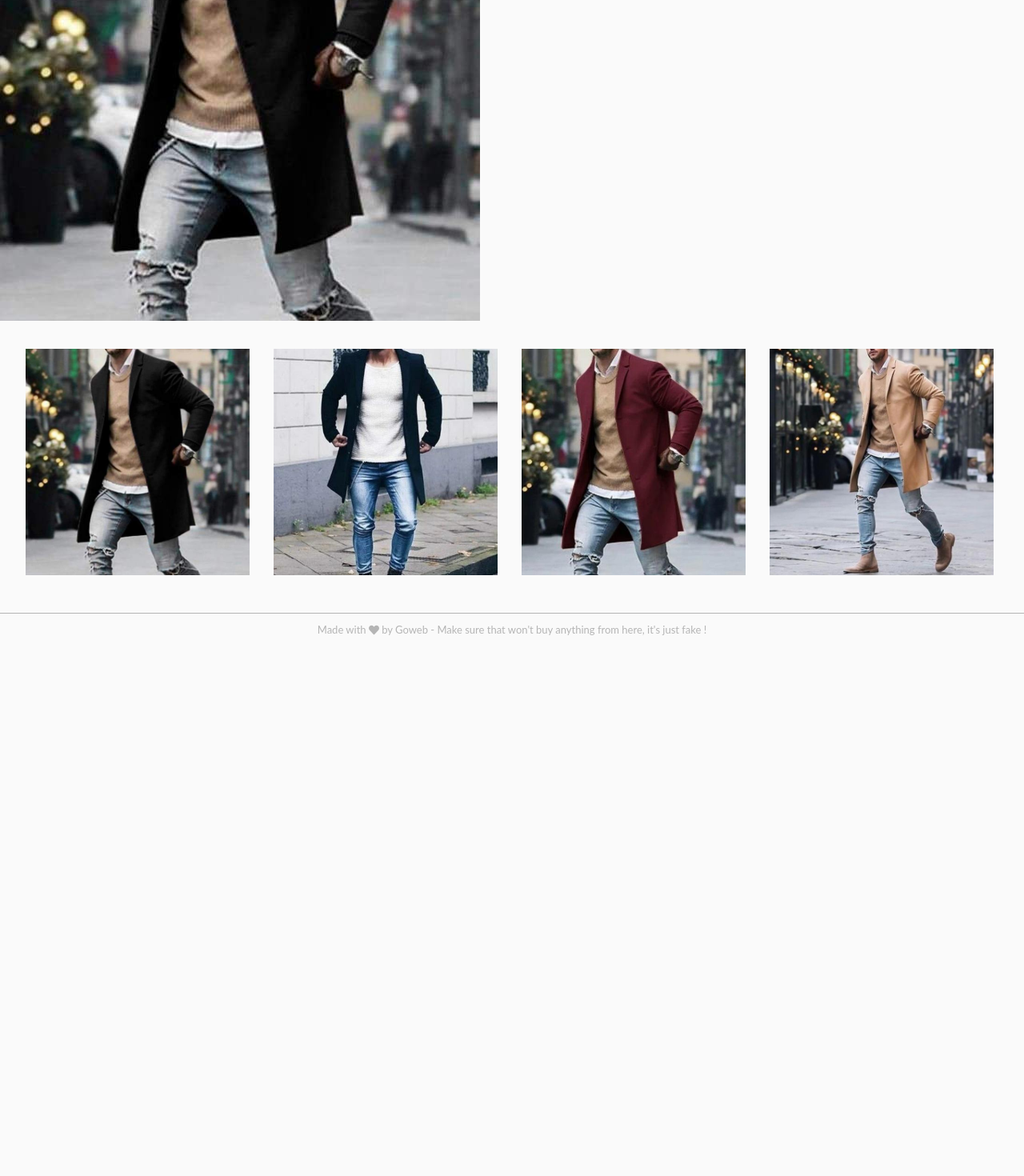
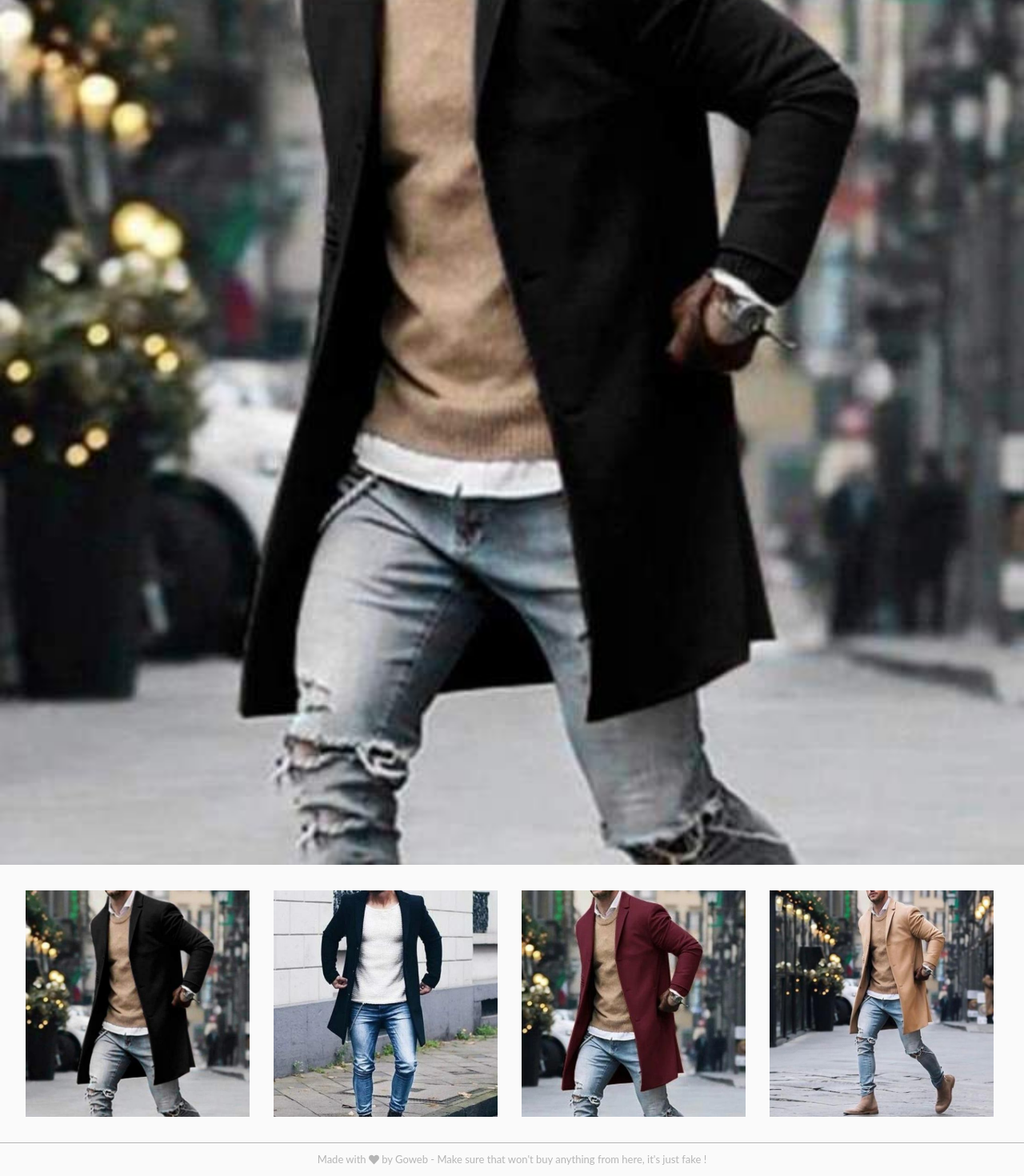
Before and after one commit to Lucasbeneston/goweb_store, a React (Create React App) app: page / in a window 1280 px wide. Shown: the part 287-1757 px from the top of the page at 80% size. Before the commit the page ends 1095 px from the top, so only its background shows below. Built offline with nearby package versions, Linux system fonts and the light colour scheme.

Commit message:
:recycle: Refacto carouselImages :recycle:

```diff
--- /dev/null
+++ b/src/components/organisms/CarouselImages/CarouselImages.jsx
@@ -0,0 +1,33 @@
+import React, { useState } from "react";
+import Items from "../../../data/items";
+
+import "./CarouselImages.scss";
+
+export default function CarrouselImages() {
+  // Default image is the first image of the array "images"
+  // eslint-disable-next-line no-unused-vars
+  const [selectedImage, setSelectedImage] = useState(Items.images[0]);
+
+  return (
+    <>
+      <div className="carouselImages_illustration">
+        <img
+          src={`${process.env.PUBLIC_URL}/assets/${selectedImage}`}
+          alt="Illustration du manteau"
+        />
+      </div>
+      <div className="carouselImages_miniatures">
+        {Items.images
+          .map((image) => (
+            <div className="carouselImages_miniatures_img" key={image}>
+              <img
+                src={`${process.env.PUBLIC_URL}/assets/${image}`}
+                alt="Illustration du manteau"
+              />
+            </div>
+          ))
+          .slice(0, 4)}
+      </div>
+    </>
+  );
+}
--- /dev/null
+++ b/src/components/organisms/CarouselImages/CarouselImages.scss
@@ -0,0 +1,30 @@
+.carouselImages {
+  &_illustration {
+    width: 100%;
+    max-height: 100vw;
+
+    & img {
+      width: 100%;
+      height: 100%;
+      object-fit: cover;
+    }
+  }
+
+  &_miniatures {
+    width: 100%;
+    display: flex;
+    gap: 2.5%;
+    padding: 2.5%;
+
+    &_img {
+      width: 23%;
+      background-color: grey;
+
+      & img {
+        width: 100%;
+        height: 100%;
+        object-fit: cover;
+      }
+    }
+  }
+}
--- a/src/components/organisms/Footer/Footer.scss
+++ b/src/components/organisms/Footer/Footer.scss
@@ -4,7 +4,6 @@
   color: rgb(181, 181, 181);
   line-height: 1.6;
   border-top: 1px solid rgb(181, 181, 181);
-  margin-top: 15px;
   text-align: center;
   padding: 10px 15%;
 }
--- a/src/components/pages/Item/Item.jsx
+++ b/src/components/pages/Item/Item.jsx
@@ -1,33 +1,12 @@
-import React, { useState } from "react";
-import Items from "../../../data/items";
+import React from "react";
+import CarrouselImages from "../../organisms/CarouselImages/CarouselImages";
 
 import "./Item.scss";
 
 export default function Item() {
-  // Default image is the first of the array
-  // eslint-disable-next-line no-unused-vars
-  const [selectedImage, setSelectedImage] = useState(Items.images[0]);
-
   return (
     <main className="item" role="main">
-      <div className="item_illustration">
-        <img
-          src={`${process.env.PUBLIC_URL}/assets/${selectedImage}`}
-          alt="Illustration du manteau"
-        />
-      </div>
-      <div className="item_miniatures">
-        {Items.images
-          .map((image) => (
-            <div className="item_miniatures_img">
-              <img
-                src={`${process.env.PUBLIC_URL}/assets/${image}`}
-                alt="Illustration du manteau"
-              />
-            </div>
-          ))
-          .slice(0, 4)}
-      </div>
+      <CarrouselImages />
     </main>
   );
 }
--- a/src/components/pages/Item/Item.scss
+++ b/src/components/pages/Item/Item.scss
@@ -1,21 +1,3 @@
 .item {
   width: 100%;
-
-  &_miniatures {
-    width: 100%;
-    display: flex;
-    gap: 2.5%;
-    padding: 2.5%;
-
-    &_img {
-      width: 23%;
-      background-color: grey;
-
-      & img {
-        width: 100%;
-        height: 100%;
-        object-fit: cover;
-      }
-    }
-  }
 }
```
Also changed, not shown: 1 other file (tests, documents, lock files or other folders).
